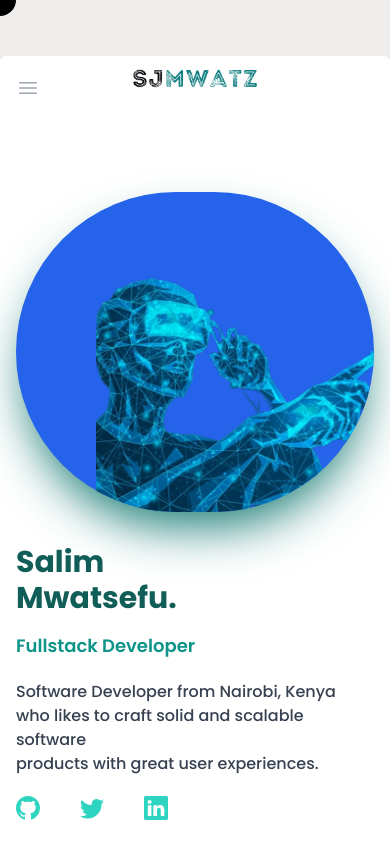
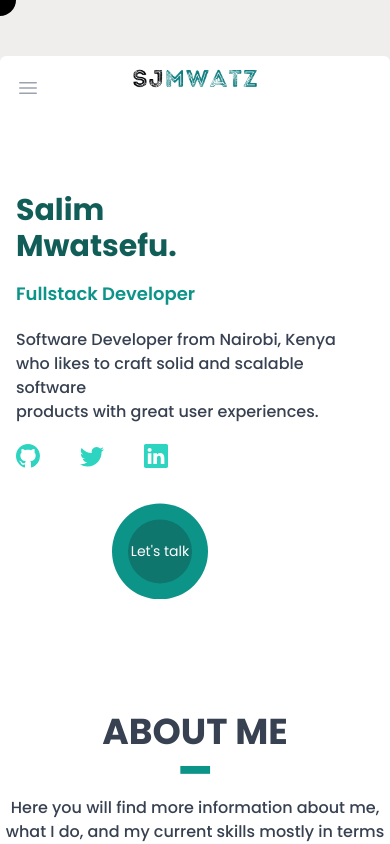
Before and after one commit to Salimmwatsefu/portfolio, a React (Create React App) app: page / in a window 390 px wide. Shown: the top 844 px of the page. Built offline with nearby package versions, Linux system fonts and the light colour scheme.

Commit message:
mobile responsiveness

```diff
--- a/src/components/Hero.jsx
+++ b/src/components/Hero.jsx
@@ -76,18 +76,6 @@ function Hero() {
 <section>
   <div className="mx-auto max-w-screen-xl px-4 py-8 sm:px-6 lg:px-8">
     <div className="grid grid-cols-1 gap-8 lg:grid-cols-2 lg:gap-16">
-    <div
-        className="relative h-80 overflow-hidden rounded-full shadow-2xl shadow-teal-700 sm:h-80 lg:order-last lg:h-full bg-blue-600"
-      >
-
-        <img
-          alt="Salim"
-          src = "portfolio3.png"
-          //src="https://img.freepik.com/free-vector/saving-nature-with-technology-concept_52683-33408.jpg?size=626&ext=jpg"
-          className="absolute  w-[800px] h-[400px] object-cover object-center ml-20 mt-14"
-/>
-
-</div>
 
 
 
@@ -136,6 +124,20 @@ function Hero() {
 
 
       </div>
+
+      <div
+        className="relative h-80 overflow-hidden md:block hidden rounded-full shadow-2xl shadow-teal-700 sm:h-80 order-first lg:order-last lg:h-full bg-blue-600"
+      >
+
+        <img
+          alt="Salim"
+          src = "portfolio3.png"
+          //src="https://img.freepik.com/free-vector/saving-nature-with-technology-concept_52683-33408.jpg?size=626&ext=jpg"
+          className="absolute  w-[800px] h-[400px] object-cover object-center ml-20 mt-14"
+/>
+
+</div>
+
     </div>
   </div>
 </section>
```
